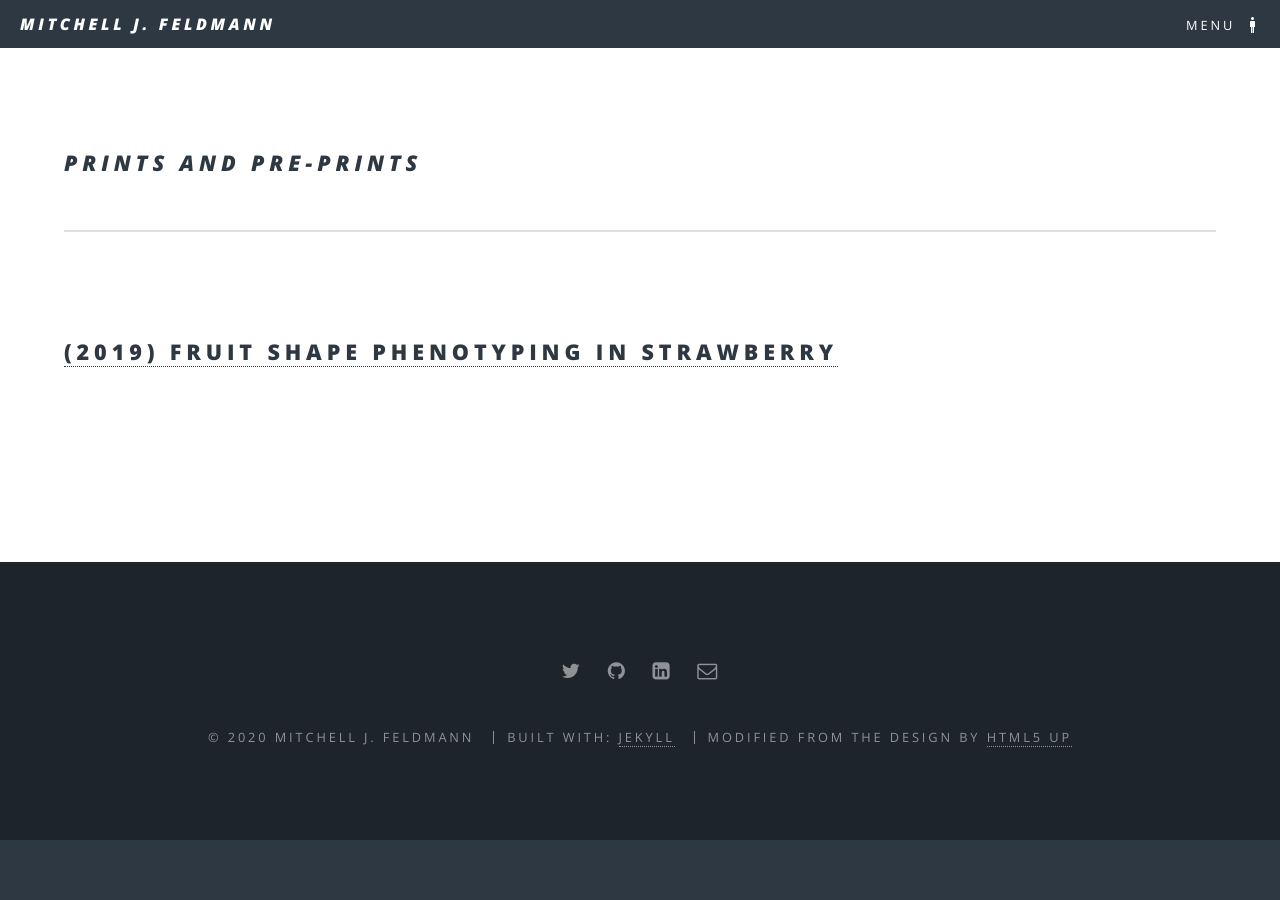
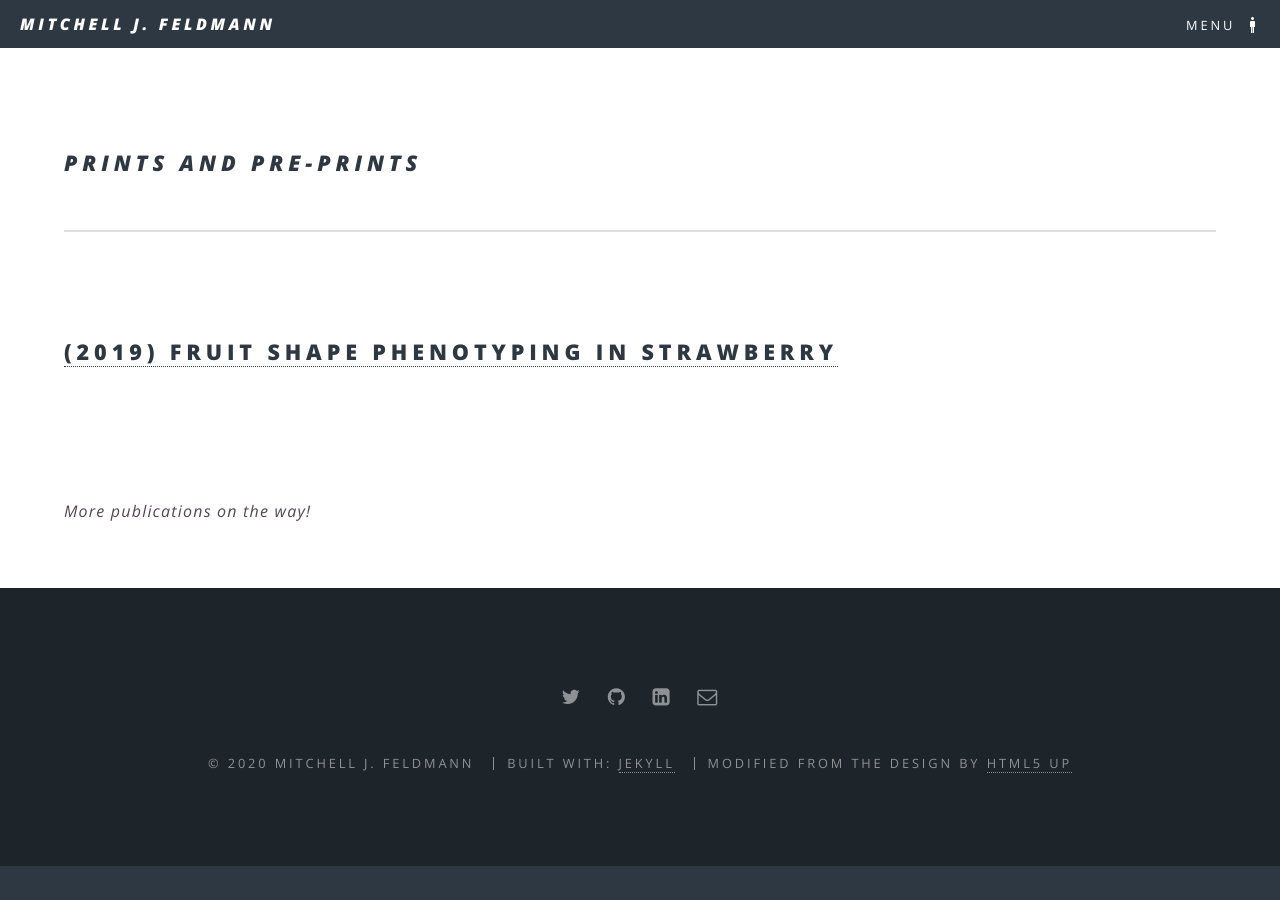
Before and after one commit to mjfeldmann/mjfeldmann.github.io, a Jekyll site: the page built from papers/index.html, in a window 1280 px wide. Built offline with Jekyll 4.4.1, drawn with Linux system fonts in a browser that asks for light colours; nearby versions of some CDN libraries.

Commit message:
about me

```diff
--- a/papers/index.html
+++ b/papers/index.html
@@ -12,3 +12,5 @@ title: Prints and Pre-prints
 			</div>
 		{% endfor %}
 	</div>
+
+<i>More publications on the way!</i>
```
